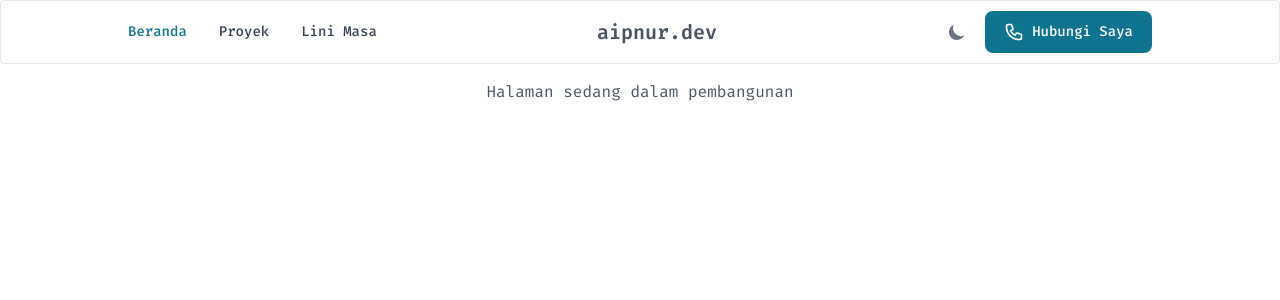
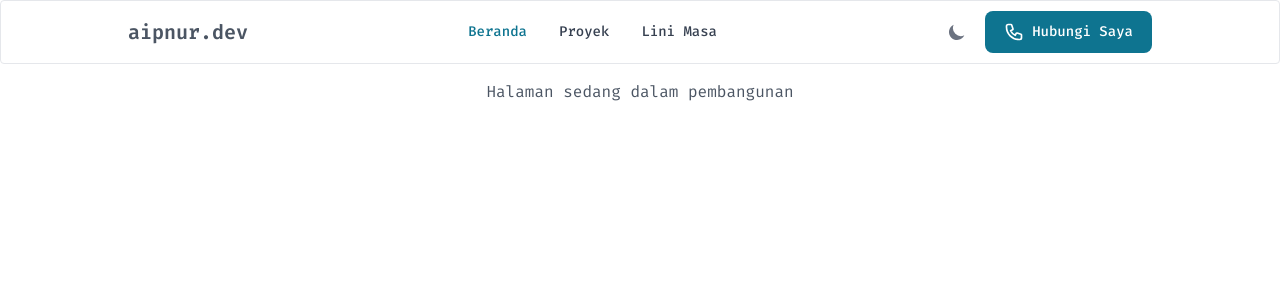
Before and after one commit to aipnurhayadi/aipnurhayadi.github.io, a Next.js app: page / in a window 1280 px wide. Shown: the top 300 px of the page. Built offline with nearby package versions, Linux system fonts and the light colour scheme.

Commit message:
fix: perbaikan navbar button saat collapse

```diff
--- a/src/app/layout.tsx
+++ b/src/app/layout.tsx
@@ -45,20 +45,21 @@ export default function RootLayout({
       >
         <Navbar border rounded>
           <NavbarToggle />
+          <NavbarBrand as={Link} href="/">
+            <span className="self-center whitespace-nowrap text-xl font-semibold dark:text-white">
+              aipnur.dev
+            </span>
+          </NavbarBrand>
+          <div className="flex md:order-2">
+            <DarkThemeToggle className="me-2" />
+            <Contact />
+          </div>
+
           <NavbarCollapse>
             <NavbarLink to="/" text="Beranda" />
             <NavbarLink to="/project" text="Proyek" />
             <NavbarLink to="/timeline" text="Lini Masa" />
           </NavbarCollapse>
-          <NavbarBrand as={Link} href="/">
-            <span className="self-center whitespace-nowrap text-xl font-semibold dark:text-white">
-              aipnur.dev
-            </span>
-          </NavbarBrand>
-          <div className="flex justify-between">
-            <DarkThemeToggle className="me-2" />
-            <Contact />
-          </div>
         </Navbar>
         <div className="py-4">{children}</div>
       </body>
```
